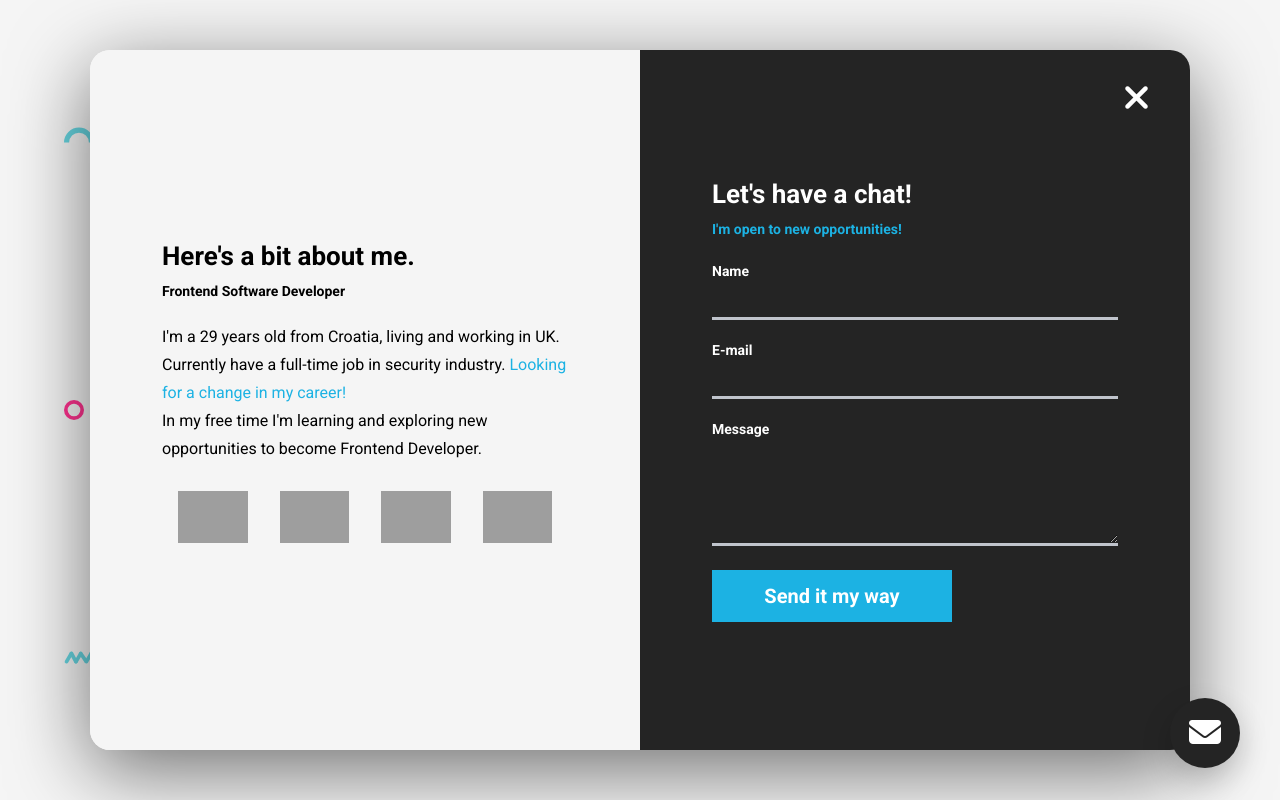
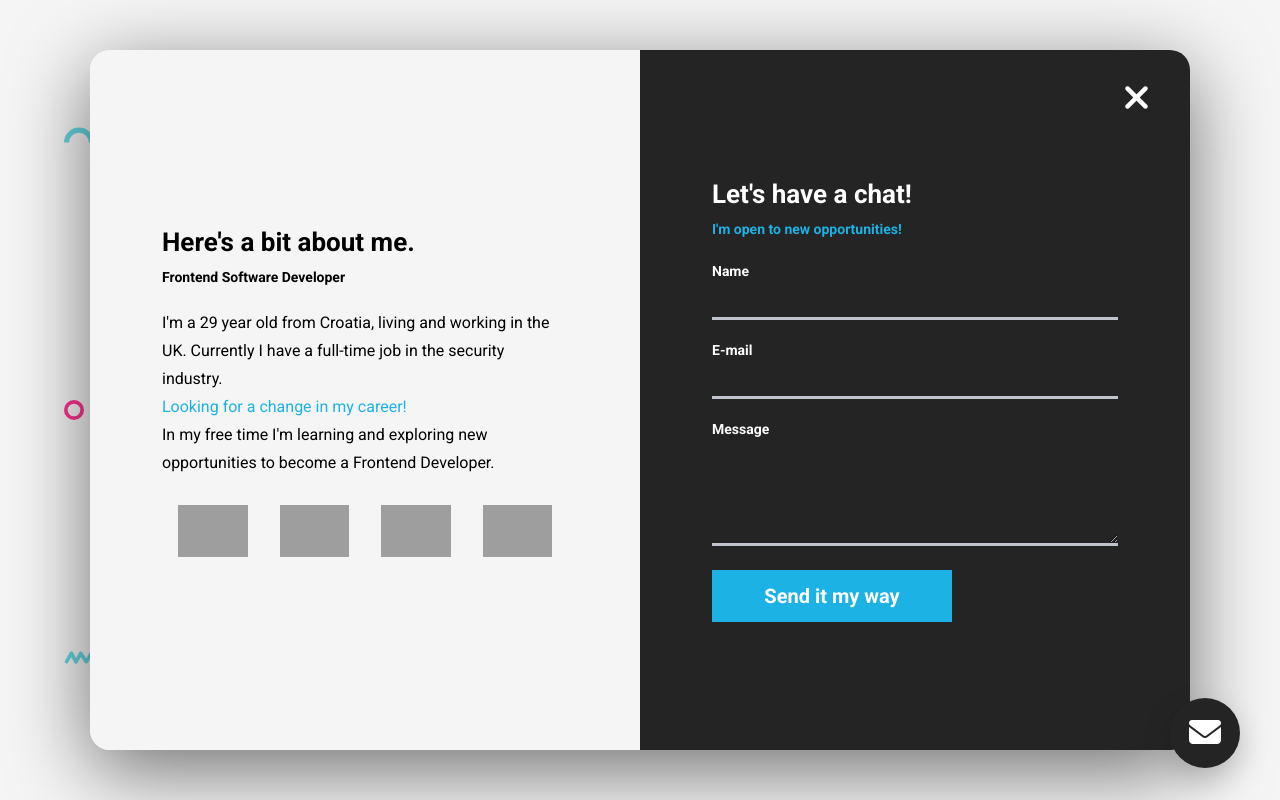
Before and after one commit to mateodundek/MateoDundek_E-portfolio, a plain HTML site: page index.html in a window 1280 px wide. Both pictures are taken after a click on the item "About". Shown: the top 800 px of the page. Drawn offline with nearby package versions, Linux system fonts and the light colour scheme; grey boxes are pictures that could not be loaded.

Commit message:
changing_info

```diff
--- a/index.html
+++ b/index.html
@@ -112,12 +112,13 @@
             Frontend Software Developer
           </h4>
           <p class="modal__para">
-            I'm a 29 years old from Croatia, living and working in UK. Currently have a full-time job in
-            security industry.
+            I'm a 29 year old from Croatia, living and working in the UK.
+            Currently I have a full-time job in the security industry.
+            <br />
             <span class="lightblue">Looking for a change in my career!</span>
             <br />
             In my free time I'm learning and exploring new opportunities to
-            become Frontend Developer.
+            become a Frontend Developer.
           </p>
           <div class="modal__languages">
             <figure class="modal__language">
@@ -257,9 +258,9 @@
                     HTML, CSS, JavaScript
                   </h4>
                   <p class="project__description--para">
-                    The goal of this project was to hit an API and display
-                    first 6 search results by adding logic to "search bar" and
-                    "sort by" elements.
+                    The goal of this project was to hit an API and display first
+                    6 search results by adding logic to "search bar" and "sort
+                    by" elements.
                   </p>
                   <div class="project__description--links">
                     <a
```
